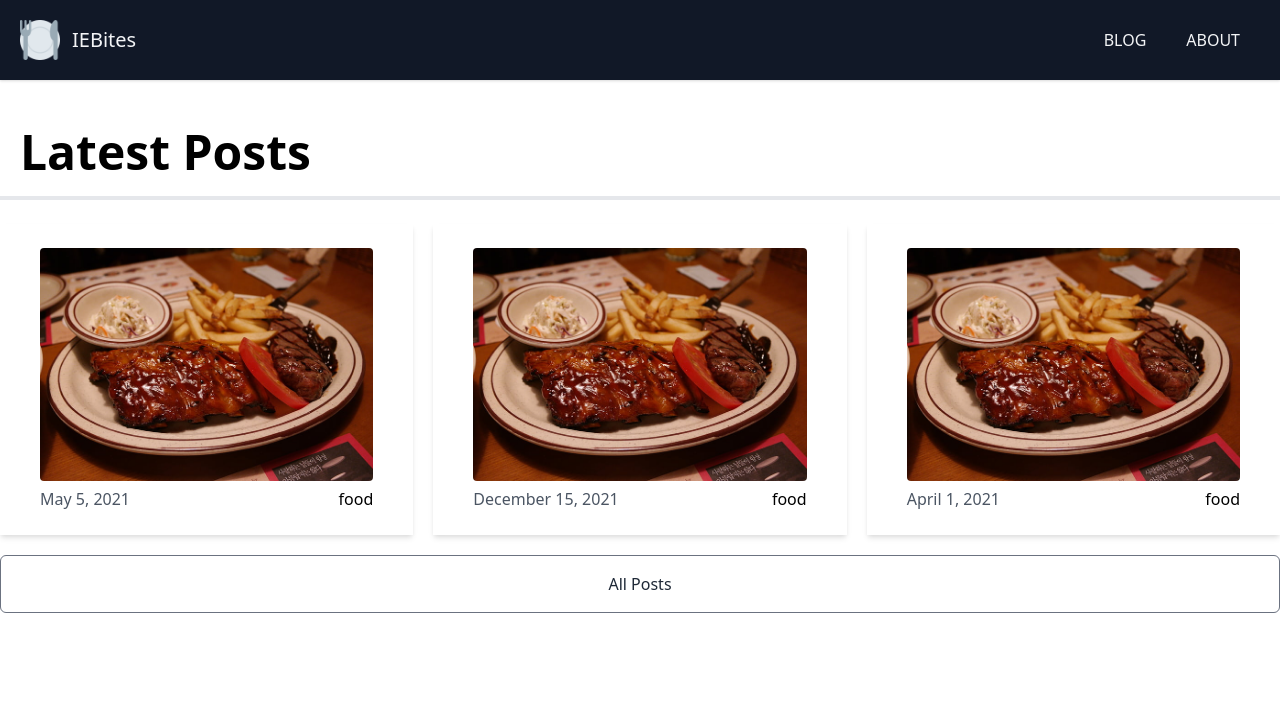
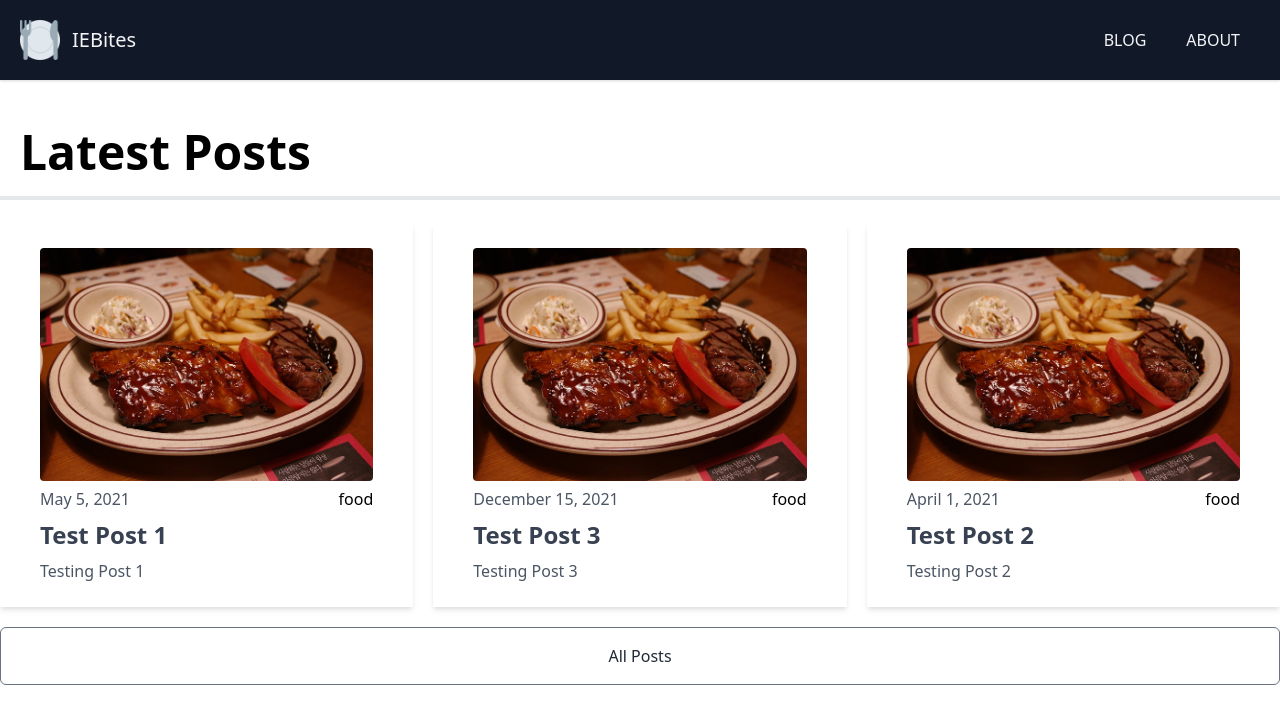
Before and after one commit to RdotSilva/React-NextJS-IEBites, a Next.js app: page / in a window 1280 px wide. Shown: the top 724 px of the page. Built offline with nearby package versions, Linux system fonts and the light colour scheme.

Commit message:
Add post link using slug

```diff
--- a/components/Post.js
+++ b/components/Post.js
@@ -17,6 +17,14 @@ export default function Post({ post }) {
         </span>
         <div>{post.frontmatter.category}</div>
       </div>
+      <div className="mt-2">
+        <Link href={`/blog/${post.slug}`}>
+          <a className="text-2xl text-gray-700 font-bold hover:underline">
+            {post.frontmatter.title}
+          </a>
+        </Link>
+        <p className="mt-2 text-gray-600">{post.frontmatter.excerpt}</p>
+      </div>
     </div>
   );
 }
```
